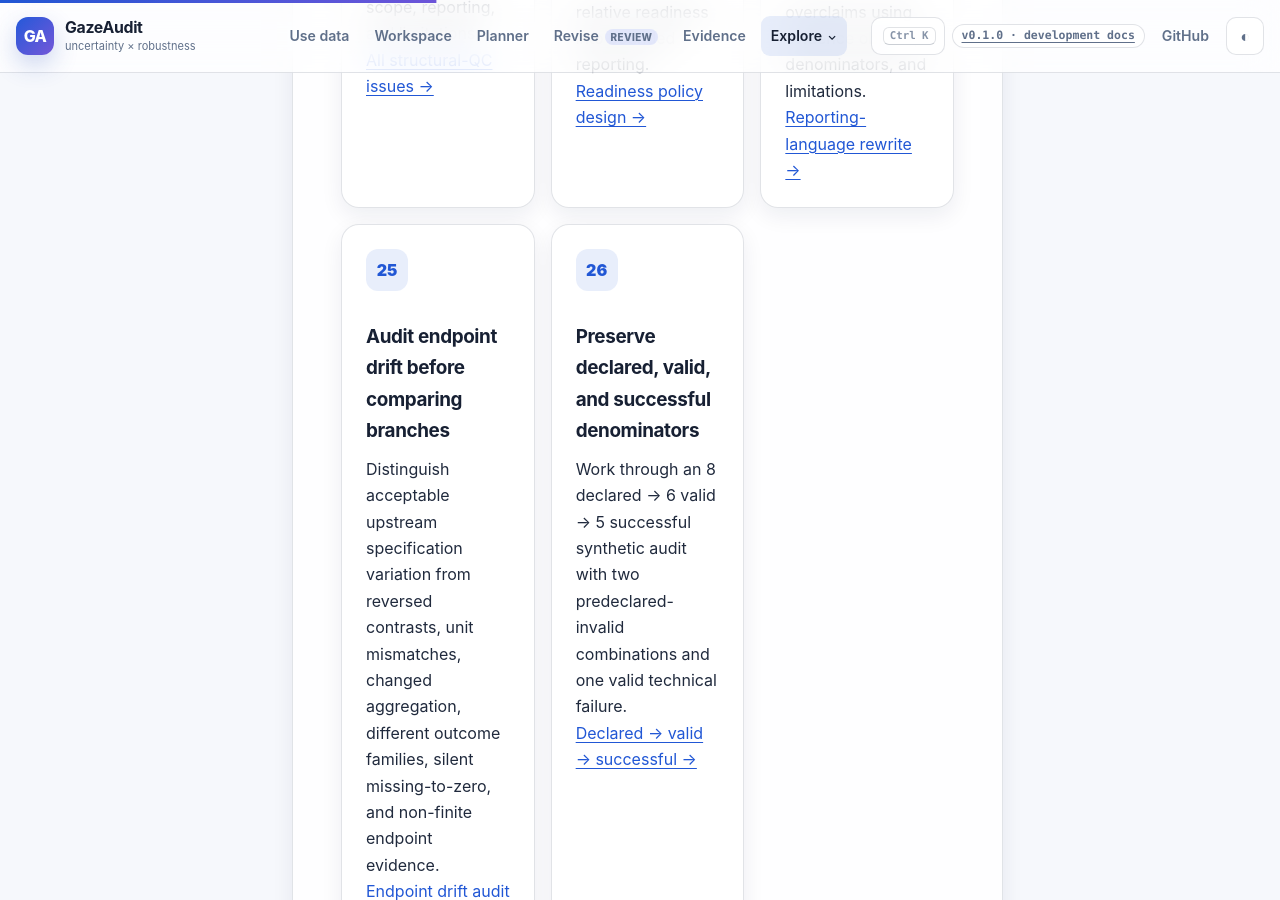
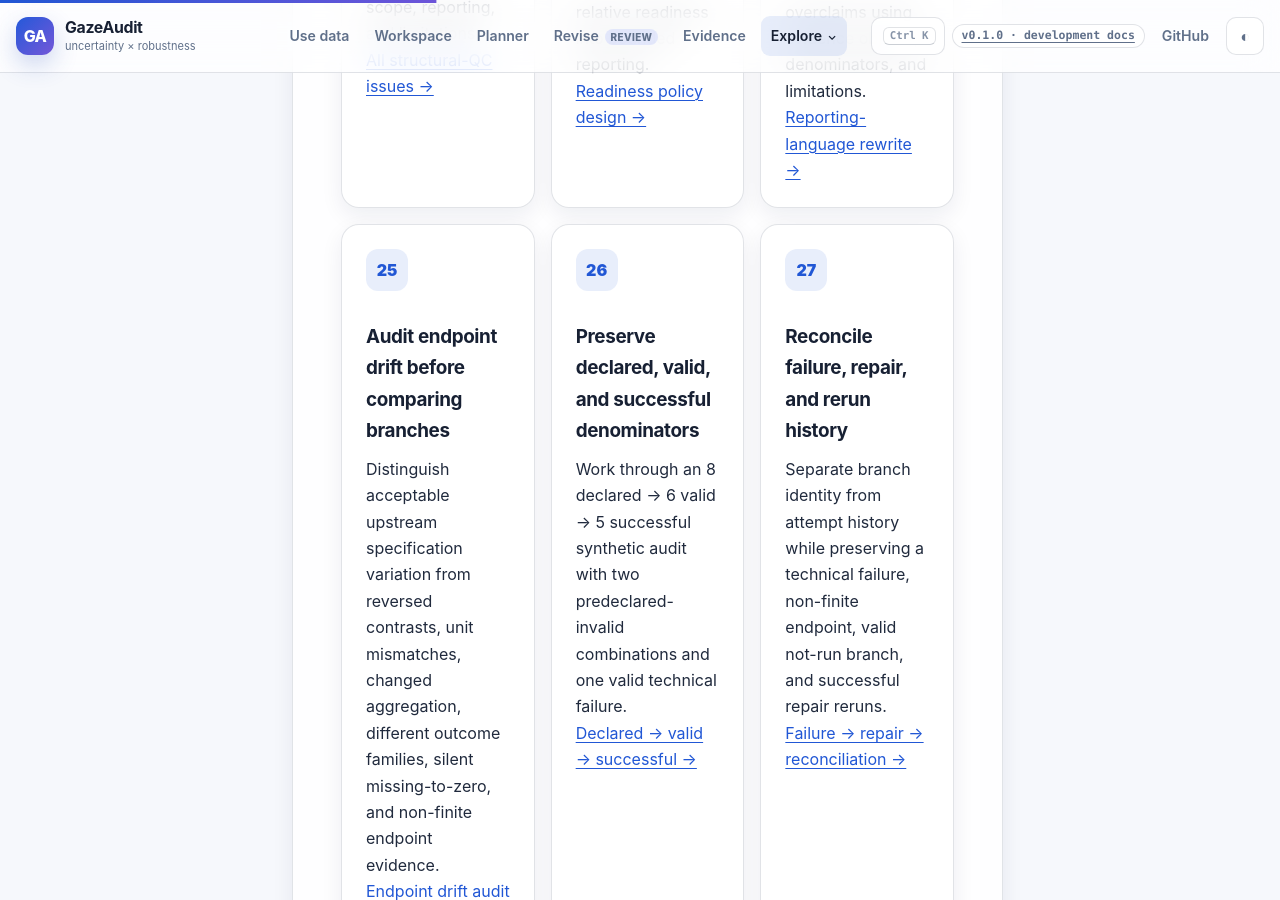
Before and after one commit to stefanosbalaskas/GazeAudit, a Jekyll site: the page built from docs/examples/index.md, in a window 1280 px wide and 900 px high, scrolled down 5407 px. Built offline with Jekyll 4.4.1, drawn with Linux system fonts in a browser that asks for light colours.

Commit message:
docs: surface execution ledger reconciliation example

```diff
--- a/docs/examples/index.md
+++ b/docs/examples/index.md
@@ -171,6 +171,12 @@ Use the <a href="catalog/">Example catalog</a> to filter by data context and met
     <h3>Preserve declared, valid, and successful denominators</h3>
     <p>Work through an 8 declared → 6 valid → 5 successful synthetic audit with two predeclared-invalid combinations and one valid technical failure.</p>
     <p><a href="specification-denominator-audit/">Declared → valid → successful →</a></p>
+  </article>
+  <article class="card">
+    <div class="card-icon" aria-hidden="true">27</div>
+    <h3>Reconcile failure, repair, and rerun history</h3>
+    <p>Separate branch identity from attempt history while preserving a technical failure, non-finite endpoint, valid not-run branch, and successful repair reruns.</p>
+    <p><a href="execution-ledger-reconciliation/">Failure → repair → reconciliation →</a></p>
   </article>
 </div>
 
```
